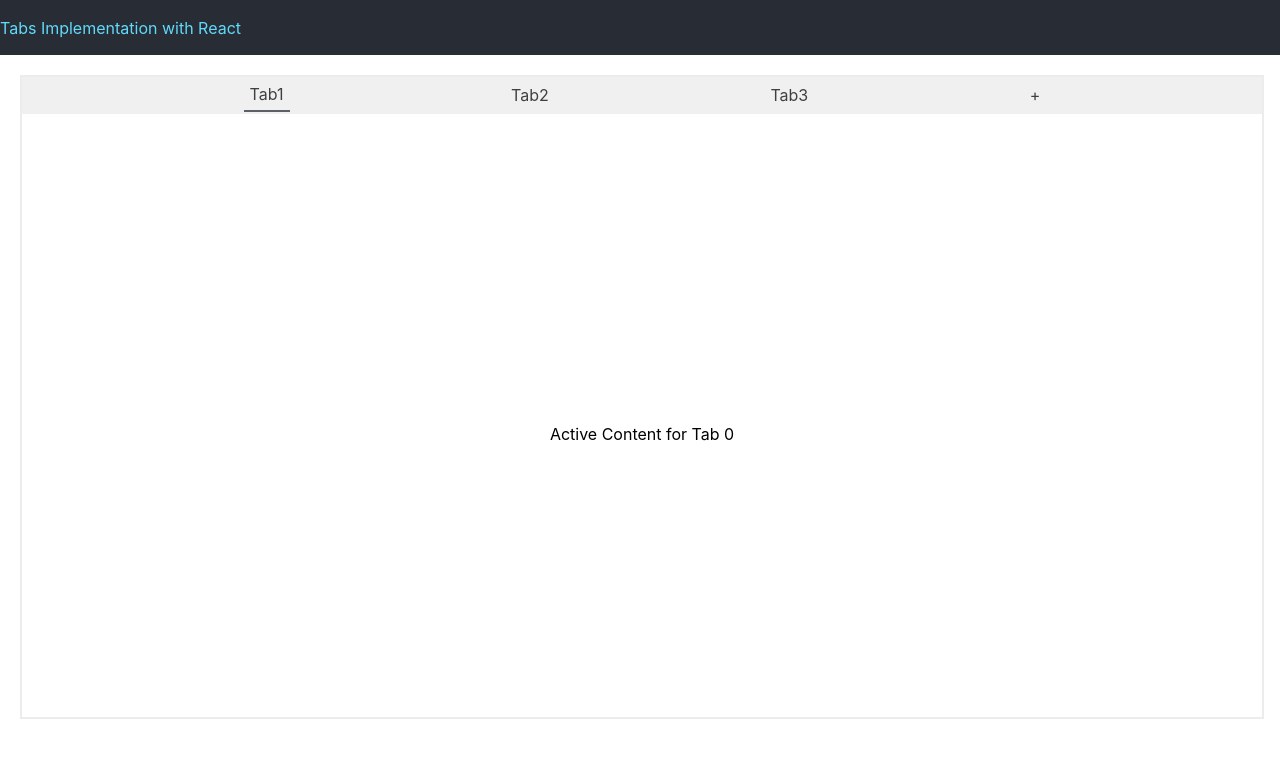
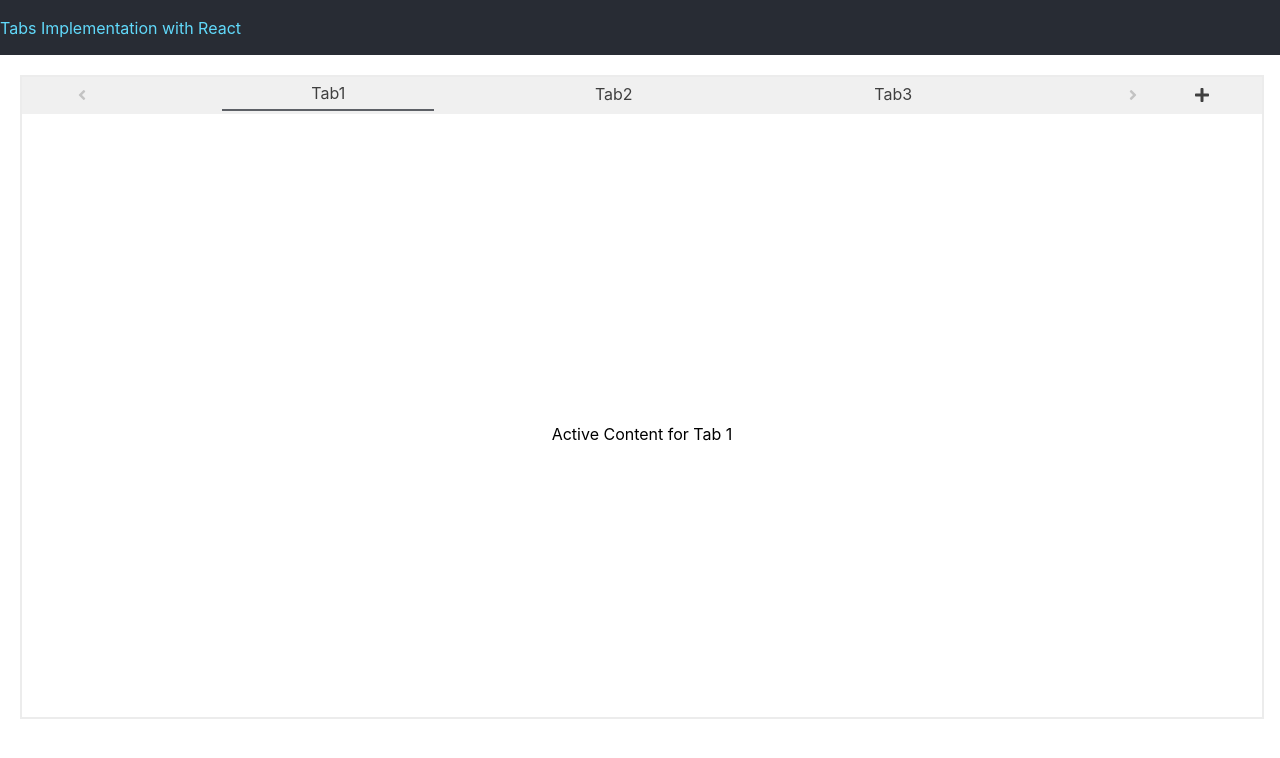
Before and after one commit to srinivasanr22/React-tab-Implementation, a React (Create React App) app: page / in a window 1280 px wide. Shown: the top 758 px of the page. Built offline with nearby package versions, Linux system fonts and the light colour scheme.

Commit message:
Adjusteed tab alignment and added chevron icon + add extra tab functionality

```diff
--- a/package.json
+++ b/package.json
@@ -3,6 +3,7 @@
   "version": "0.1.0",
   "private": true,
   "dependencies": {
+    "@fortawesome/fontawesome-free": "^5.15.2",
     "@testing-library/jest-dom": "^5.11.9",
     "@testing-library/react": "^11.2.3",
     "@testing-library/user-event": "^12.6.2",
@@ -34,5 +35,8 @@
       "last 1 firefox version",
       "last 1 safari version"
     ]
+  },
+  "devDependencies": {
+    "react-icons": "^4.1.0"
   }
 }
--- a/src/Tab/Tab.css
+++ b/src/Tab/Tab.css
@@ -1,6 +1,8 @@
 
 .tab {
     cursor: pointer;
+    min-width: 200px;
+    text-align: center;
 }
 
 .active {
--- a/src/Tab/Tab.js
+++ b/src/Tab/Tab.js
@@ -6,7 +6,7 @@ function Tab(props) {
       <div className={`tab ${activeTab === index ? 'active' : ''}`}
       onClick={() => {
         handleTab(index);
-      }} >
+      }}>
        {tabName}
       </div>
     );
--- a/src/TabsContainer/TabsContainer.css
+++ b/src/TabsContainer/TabsContainer.css
@@ -8,12 +8,23 @@
     width: 100%;
 }
 
-.tab-header {
+.tabs-header {
     height: 35px;
     border-bottom: 2px solid #ECECEC;
     width: 100%;
     background: #ECECEC;
     opacity: 0.75;
+    display: flex;
+    justify-content: space-evenly;
+    align-items: center;
+    overflow: hidden;
+}
+
+.tab-title {
+    height: 35px;
+    border-bottom: 2px solid #ECECEC;
+    width: 75%;
+    background: #ECECEC;
     display: flex;
     justify-content: space-evenly;
     align-items: center;
@@ -27,8 +38,11 @@
     align-items: center;
 }
 
-.disable-add-icon {
-    pointer-events: none;
+.icon {
+    cursor: pointer;
+}
+
+.disable-icon {
     cursor: not-allowed;
-    opacity: 0.5;
+    opacity: 0.25;
 }
--- a/src/TabsContainer/TabsContainer.js
+++ b/src/TabsContainer/TabsContainer.js
@@ -1,32 +1,56 @@
 import React, { useState } from "react";
 import Tab from '../Tab/Tab';
 import './TabsContainer.css';
+import { FaAngleLeft, FaAngleRight, FaPlus } from 'react-icons/fa';
+
 const TAB_LIMIT = 10; // Maxlimit to add tabs.
 const TAB_PREFIX = 'Tab'; // TabPrefix.
-const tabList = ['Tab1', 'Tab2', 'Tab3']; // Default Tabs.
+const TAB_LIST = ['Tab1', 'Tab2', 'Tab3']; // Default Tabs.
+const  TAB_TITLE_WIDTH = 930; // in px.
 function TabsContainer() {
     // setting state for active tab.
     const [activeTab, handleTab] = useState(0);
-    const [tabs, addTab] = useState(tabList);
+    const [leftChevronIcon, setLeftChevronIcon] = useState(false);
+    const [rightChevronIcon, setRightChevronIcon] = useState(false);
+    const [tabs, setTabs] = useState(TAB_LIST);
 
+    /***
+     * This function will trigger when user click on the + icon.
+     * LIMIT - Max user can add 10 tabs.
+     */
     const addNewTab = () => {
-        const tabLength = tabs.length + 1;
+        const tabLength = tabs.length;
         if(tabLength < TAB_LIMIT) {
-           const tabName = `${TAB_PREFIX}${tabLength}`;
-           tabList.push(tabName);
+           const tabName = `${TAB_PREFIX}${tabLength + 1}`;
+           setTabs([...tabs, tabName]);
         }
     }
+
+    /***
+     * This function will trigger when user
+     * click on the remove icon from the tab.
+     * @param{number} - index - Tab item to be removed.
+     */
+    const removeAddedTab = (index) => {
+       console.log(index);
+    }
+
      return (
       <div className="container">
          <div className="tabs-container">
-            <div className="tab-header">
+            <div className="tabs-header">
+              <FaAngleLeft  className={ leftChevronIcon ? 'icon' : 'icon disable-icon'}/>
+              <div className="tab-title">
               {
                   tabs.map((item, index) => <Tab tabName={item} index={index} key={index} activeTab={activeTab} handleTab={handleTab}/>)
               }
-              <div className={ tabList.length + 1 === TAB_LIMIT ? 'disable-add-icon' : ''}> + </div>
+              </div>
+              <FaAngleRight  className={ rightChevronIcon ? 'icon' : 'icon disable-icon'}/>
+               <FaPlus title="Max Tab limit 10" onClick={addNewTab}
+                    className={ tabs.length === TAB_LIMIT ? 'icon disable-icon' : 'icon'}/>
             </div>
             <div className="tab-content">
-                 {`Active Content for Tab ${activeTab}`}
+                 {`Active Content for Tab ${activeTab + 1}`}
              </div>
          </div>
       </div>
```
Also changed, not shown: 2 other files (tests, documents, lock files or other folders).
